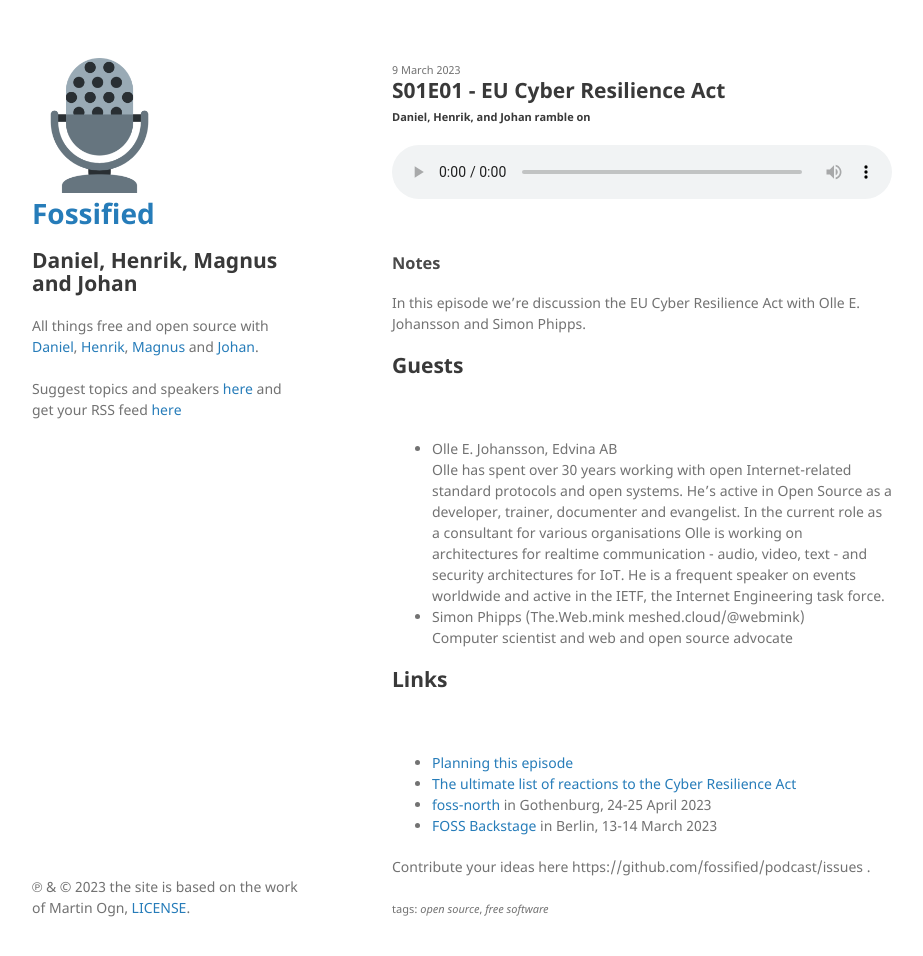
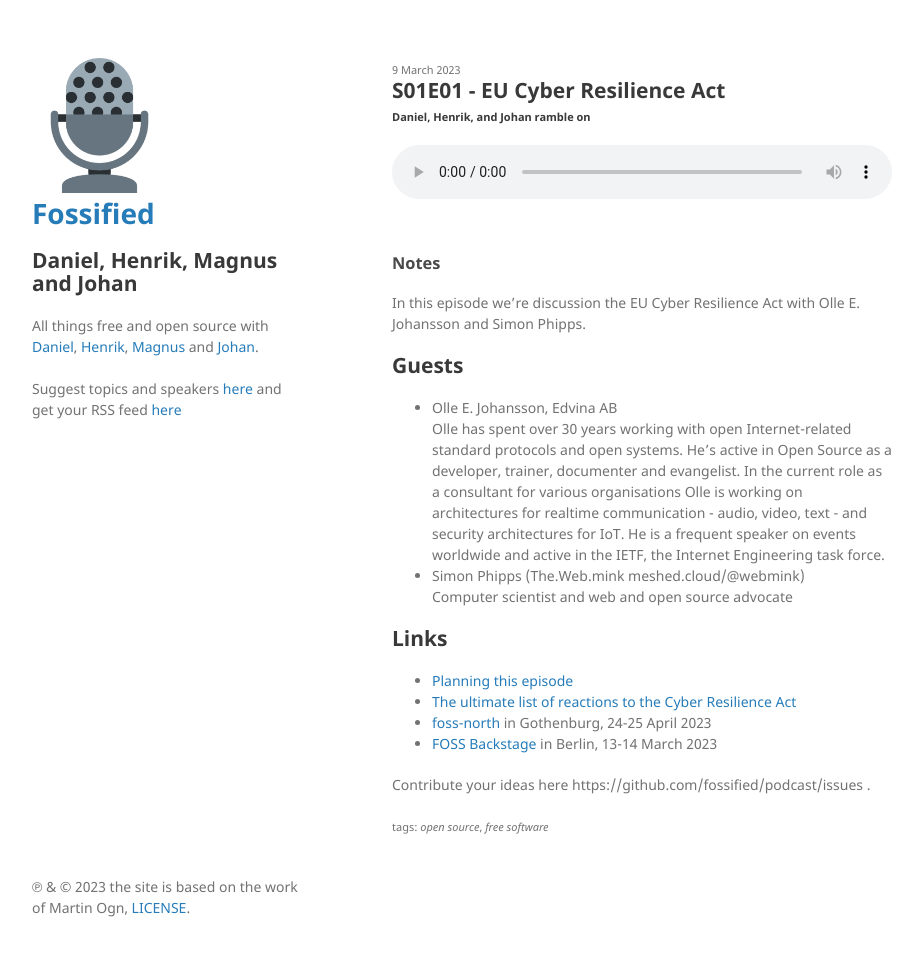
Before and after one commit to hesa/pod.fossified.com, a Jekyll site: the page built from _posts/2023-03-09-s01e01.md, in a window 1280 px wide and 968 px high. Shown: the top 956 px of the window, without its empty margins (178-1101 px from the left). Built offline with Jekyll 4.4.1, drawn with Linux system fonts in a browser that asks for light colours.

Commit message:
Dropped the <br> tags from s01e01

```diff
--- a/_posts/2023-03-09-s01e01.md
+++ b/_posts/2023-03-09-s01e01.md
@@ -18,9 +18,9 @@ excerpt_separator: <!--more-->
 In this episode we're discussion the EU Cyber Resilience Act with Olle E. Johansson and Simon Phipps.
 <!--more-->
 
-<h2>Guests</h2><br>
+<h2>Guests</h2>
 <ul><li>Olle E. Johansson, Edvina AB<br>Olle has spent over 30 years working with open Internet-related standard protocols and open systems. He’s active in Open Source as a developer, trainer, documenter and evangelist. In the current role as a consultant for various organisations Olle is working on architectures for realtime communication - audio, video, text - and security architectures for IoT. He is a frequent speaker on events worldwide and active in the IETF, the Internet Engineering task force. </li><li>Simon Phipps (The.Web.mink meshed.cloud/@webmink)<br>Computer scientist and web and open source advocate</li></ul>
 
-<h2>Links</h2><br>
+<h2>Links</h2>
 <ul><li><a href='https://github.com/fossified/podcast/issues/14'>Planning this episode</a></li><li><a href='https://blog.opensource.org/the-ultimate-list-of-reactions-to-the-cyber-resilience-act/'>The ultimate list of reactions to the Cyber Resilience Act</a></li><li><a href='https://foss-north.se/2023/'>foss-north</a> in Gothenburg, 24-25 April 2023</li><li><a href='https://23.foss-backstage.de/'> FOSS Backstage</a> in Berlin, 13-14 March 2023</li></ul>
 Contribute your ideas here https://github.com/fossified/podcast/issues .
```
